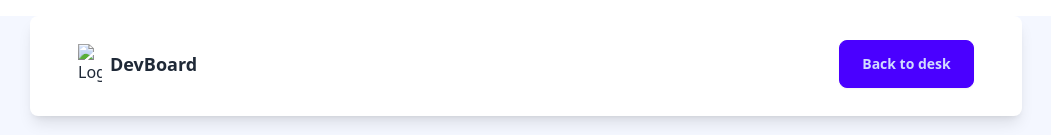
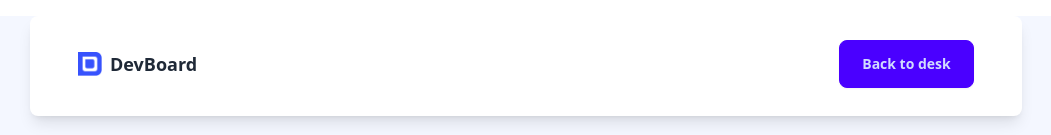
Before and after one commit to sohidul556/Assignment-A5, a plain HTML site: page Question.html in a window 1280 px wide. Shown: the top 135 px of the page, without its empty margins (114-1165 px from the left). Drawn offline with nearby package versions, Linux system fonts and the light colour scheme; the site is published under a folder, as on GitHub Pages, so addresses that start at the root find nothing.

Commit message:
Update Question.html
change imge path

```diff
--- a/Question.html
+++ b/Question.html
@@ -34,7 +34,7 @@
                 <!-- Logo & Title -->
                 <div>
                     <ul class="flex items-center gap-2">
-                        <img class="w-6" src="/assets/logo.png" alt="Logo">
+                        <img class="w-6" src="assets/logo.png" alt="Logo">
                         <li class="text-lg font-semibold"><a href="#">DevBoard</a></li>
                     </ul>
                 </div>
```
